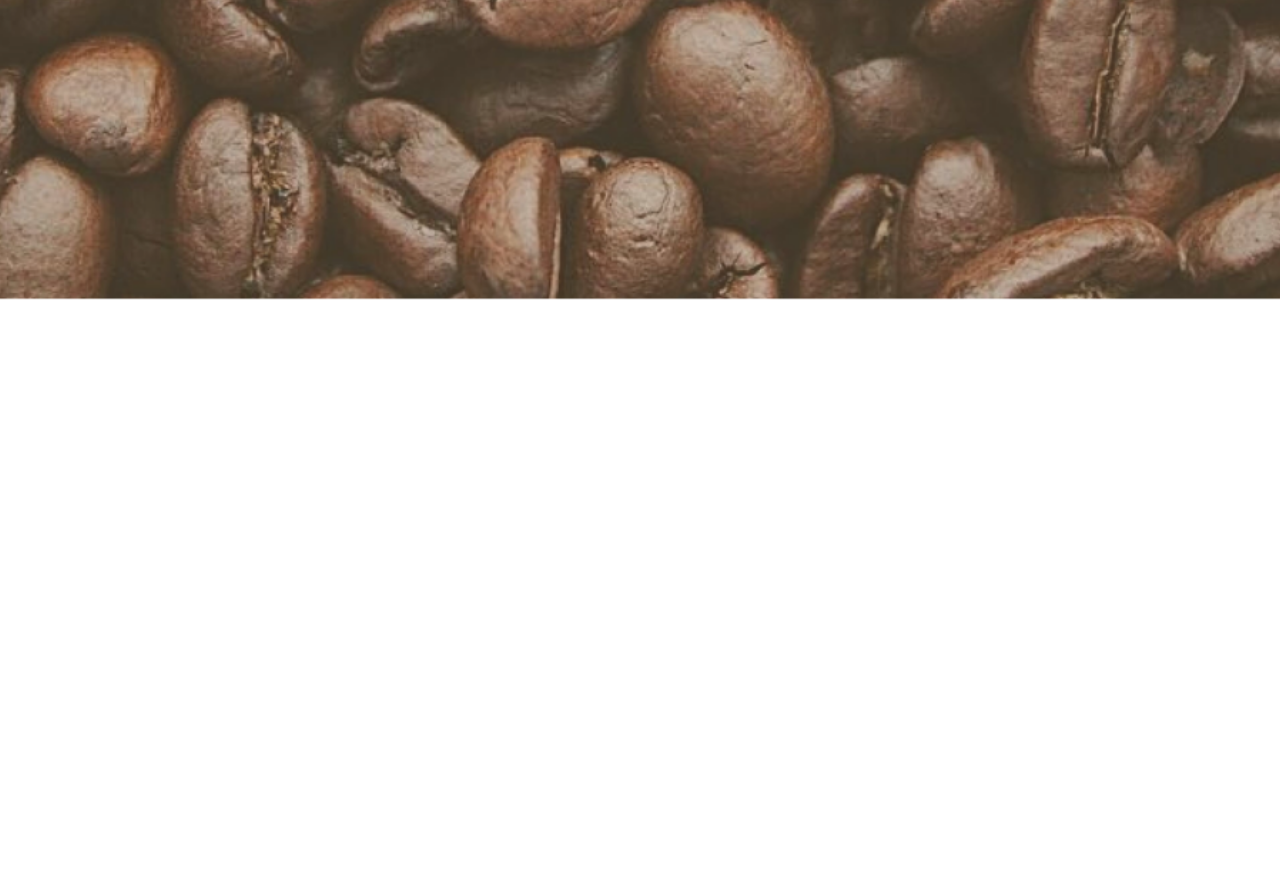
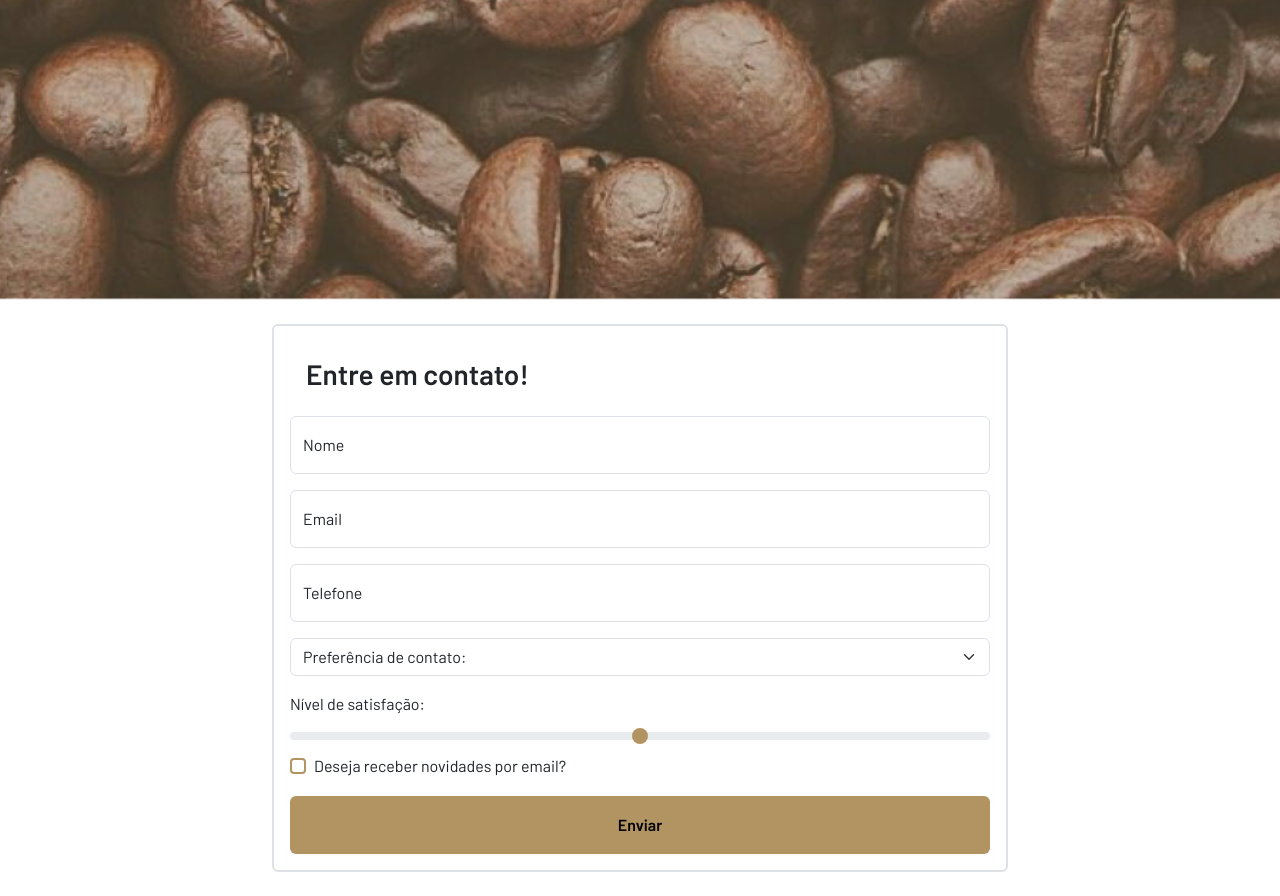
Before and after one commit to igorfcfs/CursoAlura-Bootstrap5-NovosRecursosEPraticasRecomendadasDeHTMLCSSEJavaScript, a plain HTML site: page index.html in a window 1280 px wide. Shown: the part 3542-4438 px from the top of the page. Before the commit the page ends 3842 px from the top, so only its background shows below. Drawn offline with nearby package versions, Linux system fonts and the light colour scheme.

Commit message:
Formulário com Bootstrap

```diff
--- a/estilos.css
+++ b/estilos.css
@@ -48,3 +48,7 @@ input[type="checkbox"]:focus {
 .botao-padrao:hover {
   background-color: var(--marrom-escuro);
 }
+
+.input-range::-webkit-slider-thumb {
+  background-color: var(--marrom-claro);
+}
--- a/index.html
+++ b/index.html
@@ -43,7 +43,7 @@
                 <a class="nav-link" href="#">Sobre</a>
               </li>
               <li class="nav-item">
-                <a class="nav-link" href="#">Contato</a>
+                <a class="nav-link" href="#contato">Contato</a>
               </li>
               <li class="nav-item">
                 <a class="nav-link" href="#">
@@ -183,6 +183,47 @@
     </section>
 
     <section class="banners banner-3"></section>
+
+    <section class="py-4 container">
+      <div class="row">
+        <div class="col-10 col-xl-8 mx-auto">
+          <div class="border border-2 rounded p-3">
+            <h3 class="fw-bold p-3">Entre em contato!</h3>
+            <form id="contato">
+              <div class="form-floating mb-3">
+                <input type="text" class="form-control" id="floatingNome" placeholder="Nome">
+                <label for="floatingNome">Nome</label>
+              </div>
+              <div class="form-floating mb-3">
+                <input type="email" class="form-control" id="floatingEmail" placeholder="name@example.com">
+                <label for="floatingEmail">Email</label>
+              </div>
+              <div class="form-floating mb-3">
+                <input type="number" class="form-control" id="floatingTelefone" placeholder="Telefone">
+                <label for="floatingTelefone">Telefone</label>
+              </div>
+              <select class="form-select mb-3" aria-label="Default select example">
+                <option selected>Preferência de contato:</option>
+                <option value="1">WhatsApp</option>
+                <option value="2">Email</option>
+                <option value="3">Ligação</option>
+              </select>
+              <label for="nivel-satisfacao" class="form-label">Nível de satisfação:</label>
+              <input type="range" class="form-range input-range" id="nivel-satisfacao">
+              <div class="form-check">
+                <input class="form-check-input" type="checkbox" value="" id="flexCheckDefault">
+                <label class="form-check-label" for="flexCheckDefault">
+                  Deseja receber novidades por email?
+                </label>
+              </div>
+              <button type="button" class="btn botao-padrao w-100 fw-bold mt-3 py-3">Enviar</button>
+            </form>
+          </div>
+        </div>
+      </div>
+    </section>
+
+
   </main>
 
   <!-- canvas-1 -->
@@ -327,11 +368,15 @@
         </div>
         <div class="modal-body">
           <img src="./assets/produtos-cafe-tradicional.png" class="w-100" alt="Café expresso">
-          <p>O café Serenatto é conhecido por seus blends tradicionais e saborosos, que agradam aos amantes da bebida. Nossos grãos são cuidadosamente selecionados e torrados para produzir um aroma rico e sabor equilibrado.</p>
-          <p>Entre os cafés mais tradicionais da casa, destaca-se o "Café Serenatto", um blend exclusivo de grãos com notas de chocolate e caramelo. Outra opção popular é o "Café Italiano", um café expresso encorpado e intenso. Já o "Café Cappuccino" é uma escolha clássica para quem prefere uma bebida cremosa e suave.</p>
+          <p>O café Serenatto é conhecido por seus blends tradicionais e saborosos, que agradam aos amantes da bebida.
+            Nossos grãos são cuidadosamente selecionados e torrados para produzir um aroma rico e sabor equilibrado.</p>
+          <p>Entre os cafés mais tradicionais da casa, destaca-se o "Café Serenatto", um blend exclusivo de grãos com
+            notas de chocolate e caramelo. Outra opção popular é o "Café Italiano", um café expresso encorpado e
+            intenso. Já o "Café Cappuccino" é uma escolha clássica para quem prefere uma bebida cremosa e suave.</p>
         </div>
         <div class="modal-footer">
-          <button type="button" class="btn btn-secondary botao-padrao mx-auto border-0" data-bs-dismiss="modal">Fechar janela</button>
+          <button type="button" class="btn btn-secondary botao-padrao mx-auto border-0" data-bs-dismiss="modal">Fechar
+            janela</button>
         </div>
       </div>
     </div>
@@ -347,11 +392,18 @@
         </div>
         <div class="modal-body">
           <img src="./assets/produtos-cafe-especial.png" class="w-100" alt="Xícara de café com leite">
-          <p>Somos conhecidos também por nossos cafés especiais, que são cuidadosamente preparados com grãos selecionados de alta qualidade e técnicas de preparo precisas.</p>
-          <p>Entre as opções de cafés especiais do Café & Bistrô Serenatto, destacamos o café aeropress, que é preparado com uma técnica de imersão e pressão, resultando em uma bebida de sabor intenso e aroma acentuado. Outra opção popular é o café Hario V60, que é preparado com um filtro de papel em formato de cone e resulta em uma bebida limpa e suave, ressaltando as notas sensoriais dos grãos. Além disso, oferecemos uma variedade de bebidas geladas, como o café gelado, que é preparado com grãos torrados escuros e servido com gelo e leite, resultando em uma bebida refrescante e saborosa.</p>
+          <p>Somos conhecidos também por nossos cafés especiais, que são cuidadosamente preparados com grãos
+            selecionados de alta qualidade e técnicas de preparo precisas.</p>
+          <p>Entre as opções de cafés especiais do Café & Bistrô Serenatto, destacamos o café aeropress, que é preparado
+            com uma técnica de imersão e pressão, resultando em uma bebida de sabor intenso e aroma acentuado. Outra
+            opção popular é o café Hario V60, que é preparado com um filtro de papel em formato de cone e resulta em uma
+            bebida limpa e suave, ressaltando as notas sensoriais dos grãos. Além disso, oferecemos uma variedade de
+            bebidas geladas, como o café gelado, que é preparado com grãos torrados escuros e servido com gelo e leite,
+            resultando em uma bebida refrescante e saborosa.</p>
         </div>
         <div class="modal-footer">
-          <button type="button" class="btn btn-secondary botao-padrao mx-auto border-0" data-bs-dismiss="modal">Fechar janela</button>
+          <button type="button" class="btn btn-secondary botao-padrao mx-auto border-0" data-bs-dismiss="modal">Fechar
+            janela</button>
         </div>
       </div>
     </div>
```
